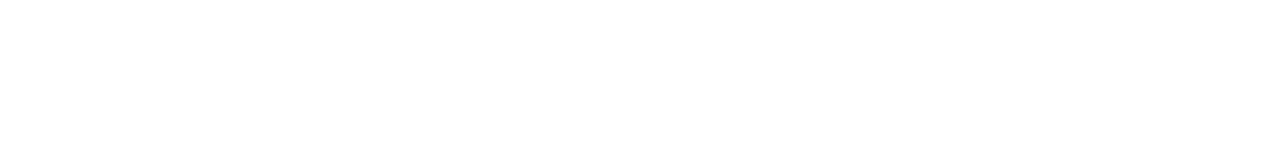
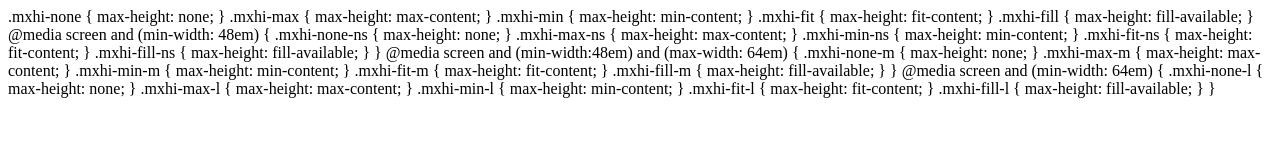
Before and after one commit to mrmrs/css-max-heights, a website: page index.html in a window 1280 px wide. Drawn offline with Linux system fonts and the light colour scheme.

Commit message:
Adding css contents to html file for documentation

```diff
--- a/index.html
+++ b/index.html
@@ -12,5 +12,35 @@
     <link rel="stylesheet" href="max-heights.css">
   </head>
   <body>
-  </body>
+.mxhi-none { max-height: none; }
+.mxhi-max {  max-height: max-content; }
+.mxhi-min {  max-height: min-content; }
+.mxhi-fit {  max-height: fit-content; }
+.mxhi-fill { max-height: fill-available; }
+
+@media screen and (min-width: 48em) {
+.mxhi-none-ns { max-height: none; }
+.mxhi-max-ns {  max-height: max-content; }
+.mxhi-min-ns {  max-height: min-content; }
+.mxhi-fit-ns {  max-height: fit-content; }
+.mxhi-fill-ns { max-height: fill-available; }
+}
+
+@media screen and (min-width:48em) and (max-width: 64em) {
+.mxhi-none-m { max-height: none; }
+.mxhi-max-m {  max-height: max-content; }
+.mxhi-min-m {  max-height: min-content; }
+.mxhi-fit-m {  max-height: fit-content; }
+.mxhi-fill-m { max-height: fill-available; }
+}
+
+@media screen and (min-width: 64em) {
+.mxhi-none-l { max-height: none; }
+.mxhi-max-l {  max-height: max-content; }
+.mxhi-min-l {  max-height: min-content; }
+.mxhi-fit-l {  max-height: fit-content; }
+.mxhi-fill-l { max-height: fill-available; }
+}
+
+</body>
 </html>
```
